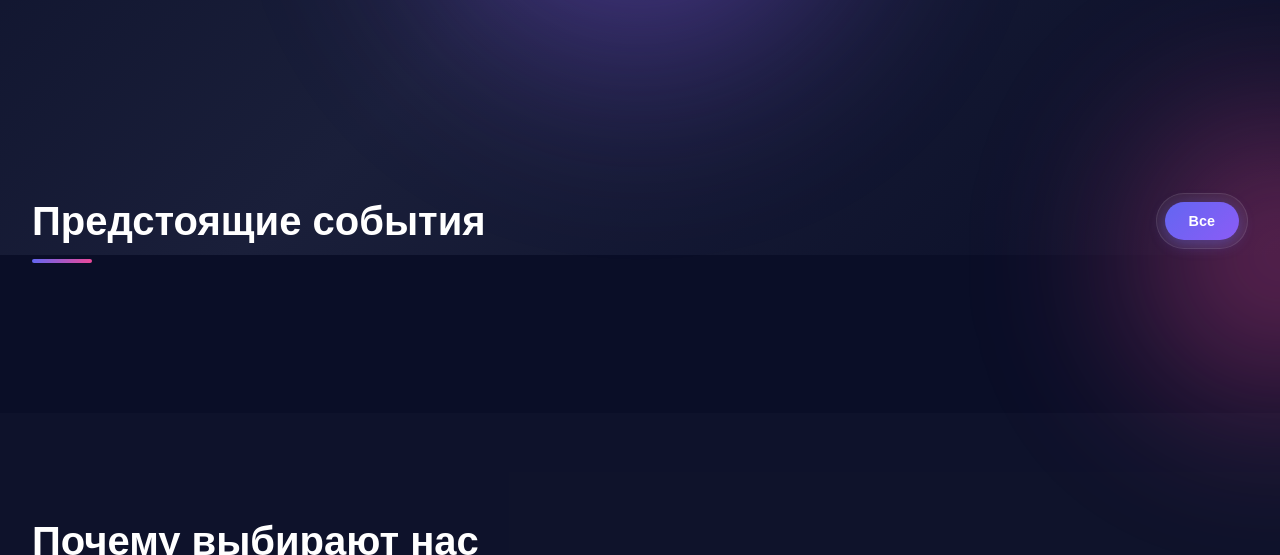
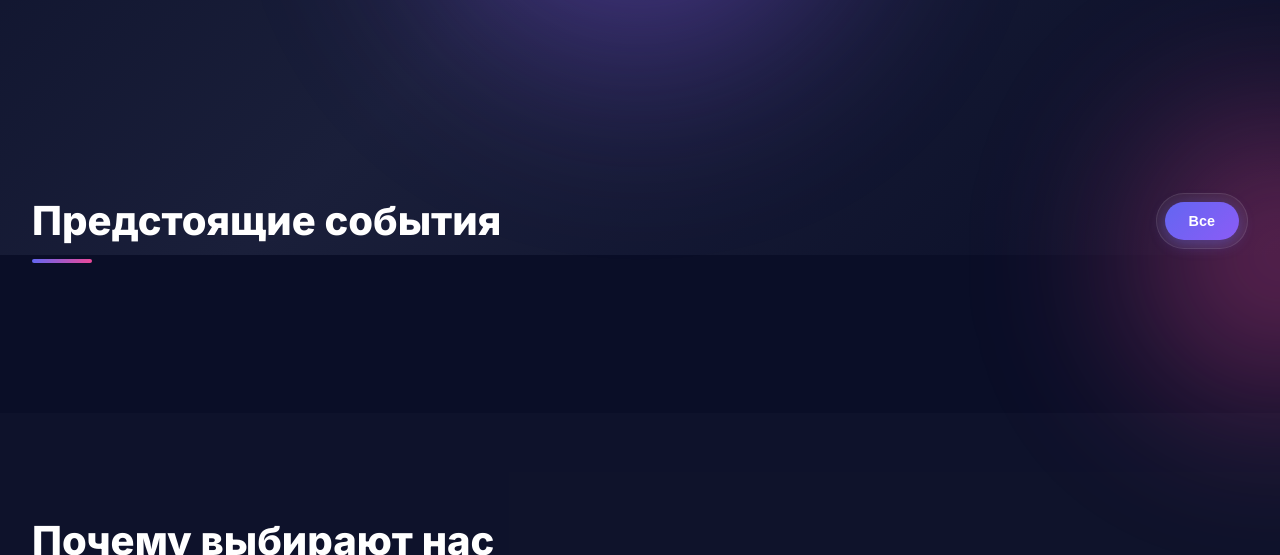
Before and after one commit to Br1Im/Billet, a website: page index.html in a window 1280 px wide. Shown: the part 545-1100 px from the top of the page. Drawn offline with Linux system fonts and the light colour scheme; a web font is replaced by a local one.

Commit message:
fix: Исправлены синтаксические ошибки и проблемы со шрифтами
- Удален дублированный код в функции loadAdminGuests
- Исправлена синтаксическая ошибка 'Illegal return statement'
- Заменен несуществующий шрифт Unbounded на Google Fonts Inter
- Удалены ссылки на отсутствующий файл шрифта
- Исправлены все синтаксические ошибки в admin-script.js
- Кнопка добавления мероприятий теперь работает без ошибок

```diff
--- a/admin-styles.css
+++ b/admin-styles.css
@@ -2,12 +2,8 @@
    ADMIN PANEL - DARK THEME
    ============================================ */
 
-@font-face {
-    font-family: 'Unbounded';
-    src: url('Unbounded-VariableFont_wght.ttf') format('truetype');
-    font-weight: 100 900;
-    font-style: normal;
-}
+/* Импорт Google Fonts */
+@import url('https://fonts.googleapis.com/css2?family=Inter:wght@300;400;500;600;700;800;900&display=swap');
 
 /* UI Polish */
 ::-webkit-scrollbar {
@@ -35,7 +31,7 @@
 
 /* Админ-панель стили */
 body {
-    font-family: 'Unbounded', sans-serif;
+    font-family: 'Inter', sans-serif;
     background: #0a0e27;
 }
 
--- a/styles.css
+++ b/styles.css
@@ -2,12 +2,8 @@
    MODERN EVENT TICKETS - ULTRA DESIGN
    ============================================ */
 
-@font-face {
-    font-family: 'Unbounded';
-    src: url('Unbounded-VariableFont_wght.ttf') format('truetype');
-    font-weight: 100 900;
-    font-style: normal;
-}
+/* Импорт Google Fonts */
+@import url('https://fonts.googleapis.com/css2?family=Inter:wght@300;400;500;600;700;800;900&display=swap');
 
 :root {
     --primary: #6366f1;
@@ -76,7 +72,7 @@ img {
 }
 
 body {
-    font-family: 'Unbounded', sans-serif;
+    font-family: 'Inter', sans-serif;
     line-height: 1.6;
     color: var(--dark);
     background: #0a0e27;
```
Also changed, not shown: admin-script.js (+0 -32 lines).
